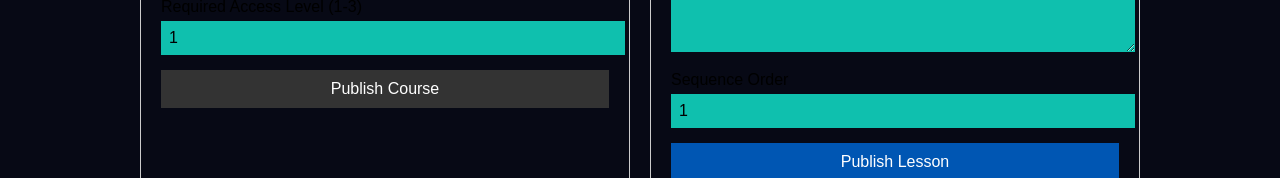
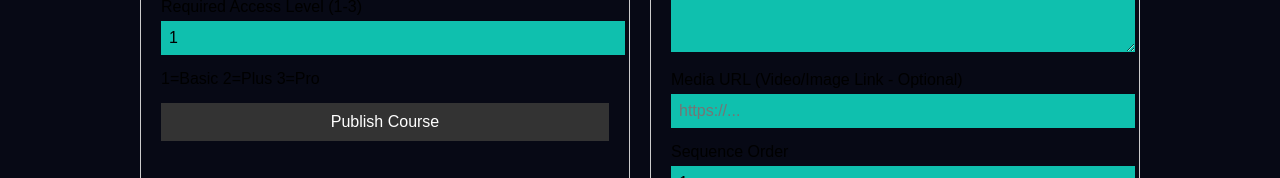
Before and after one commit to DanielPallin/codeunified-group-project, a React (Vite) app in the folder frontend/: page /admin in a window 1280 px wide. Shown: the part 497-675 px from the top of the page. Built offline with nearby package versions, Linux system fonts and the light colour scheme; no server answers.

Commit message:
fix: mediaURL can be added in create lesson

```diff
--- a/frontend/src/pages/AdminDashboard.tsx
+++ b/frontend/src/pages/AdminDashboard.tsx
@@ -34,6 +34,7 @@ export const AdminDashboard = () => {
     const [lessonSlug, setLessonSlug] = useState('');
     const [lessonContent, setLessonContent] = useState('');
     const [lessonSequence, setLessonSequence] = useState(1);
+    const [lessonMediaUrl, setLessonMediaUrl] = useState('');
     const [lessonStatus, setLessonStatus] = useState('');
 
     const fetchAdminData = async () => {
@@ -88,7 +89,8 @@ export const AdminDashboard = () => {
                     course_title: courseTitle,
                     course_slug: courseSlug,
                     course_description: courseDescription,
-                    min_access_level: minAccessLevel
+                    min_access_level: minAccessLevel,
+                    media_url: lessonMediaUrl
                 })
             });
 
@@ -97,6 +99,8 @@ export const AdminDashboard = () => {
                 setCourseTitle('');
                 setCourseSlug('');
                 setCourseDescription('');
+                setLessonContent('');
+                setLessonMediaUrl('');
                 setMinAccessLevel(1);
                 setRefreshTrigger(prev => prev + 1);
             } else {
@@ -202,6 +206,7 @@ export const AdminDashboard = () => {
                             <label style={{ display: 'block', marginBottom: '5px' }}>Required Access Level (1-3)</label>
                             <input type="number" min="1" max="3" value={minAccessLevel} onChange={(e) => setMinAccessLevel(Number(e.target.value))} required style={{ width: '100%', padding: '8px' }} />
                         </div>
+                        <div>1=Basic 2=Plus 3=Pro</div>
                         <button type="submit" style={{ padding: '10px', backgroundColor: '#333', color: 'white', border: 'none', cursor: 'pointer' }}>Publish Course</button>
                     </form>
                     {courseStatus && <div style={{ marginTop: '15px', padding: '10px', backgroundColor: '#eef2f5', borderRadius: '4px' }}><strong>{courseStatus}</strong></div>}
@@ -235,6 +240,16 @@ export const AdminDashboard = () => {
                         <div>
                             <label style={{ display: 'block', marginBottom: '5px' }}>Content Body</label>
                             <textarea value={lessonContent} onChange={(e) => setLessonContent(e.target.value)} required rows={3} style={{ width: '100%', padding: '8px' }} />
+                        </div>
+                        <div>
+                            <label style={{ display: 'block', marginBottom: '5px' }}>Media URL (Video/Image Link - Optional)</label>
+                            <input
+                                type="text"
+                                value={lessonMediaUrl}
+                                onChange={(e) => setLessonMediaUrl(e.target.value)}
+                                placeholder="https://..."
+                                style={{ width: '100%', padding: '8px' }}
+                            />
                         </div>
                         <div>
                             <label style={{ display: 'block', marginBottom: '5px' }}>Sequence Order</label>
```
Also changed, not shown: 1 other file (tests, documents, lock files or other folders).
